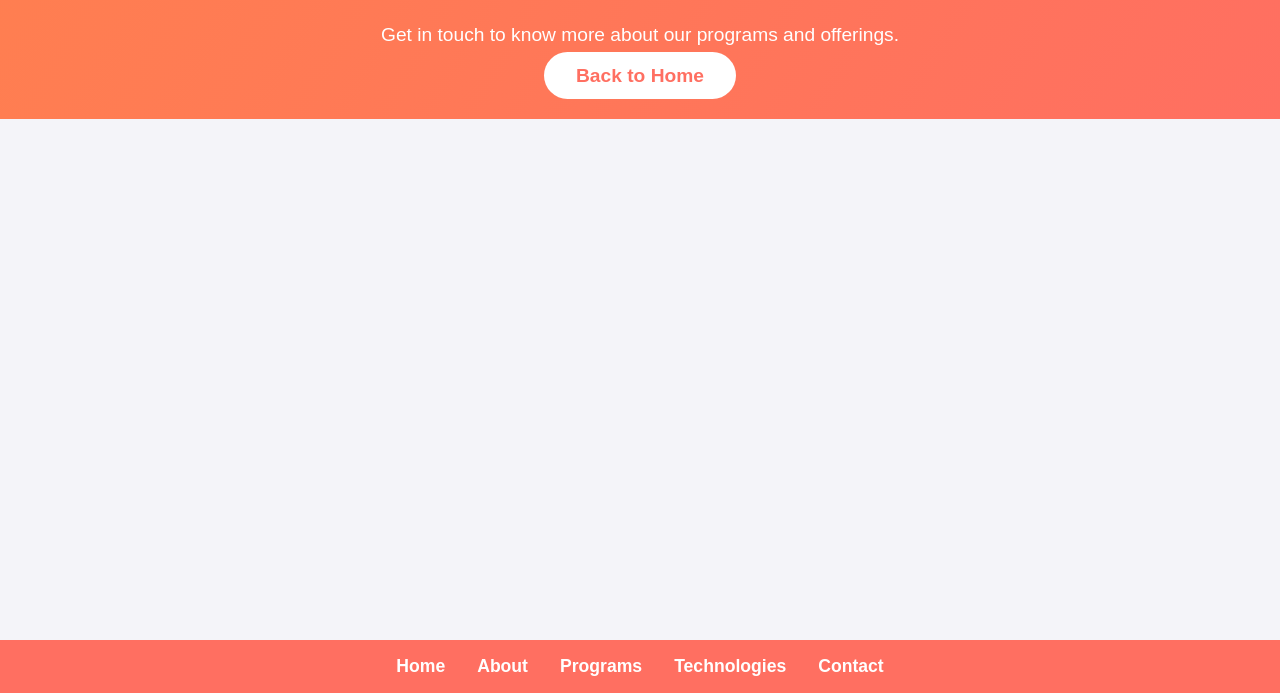
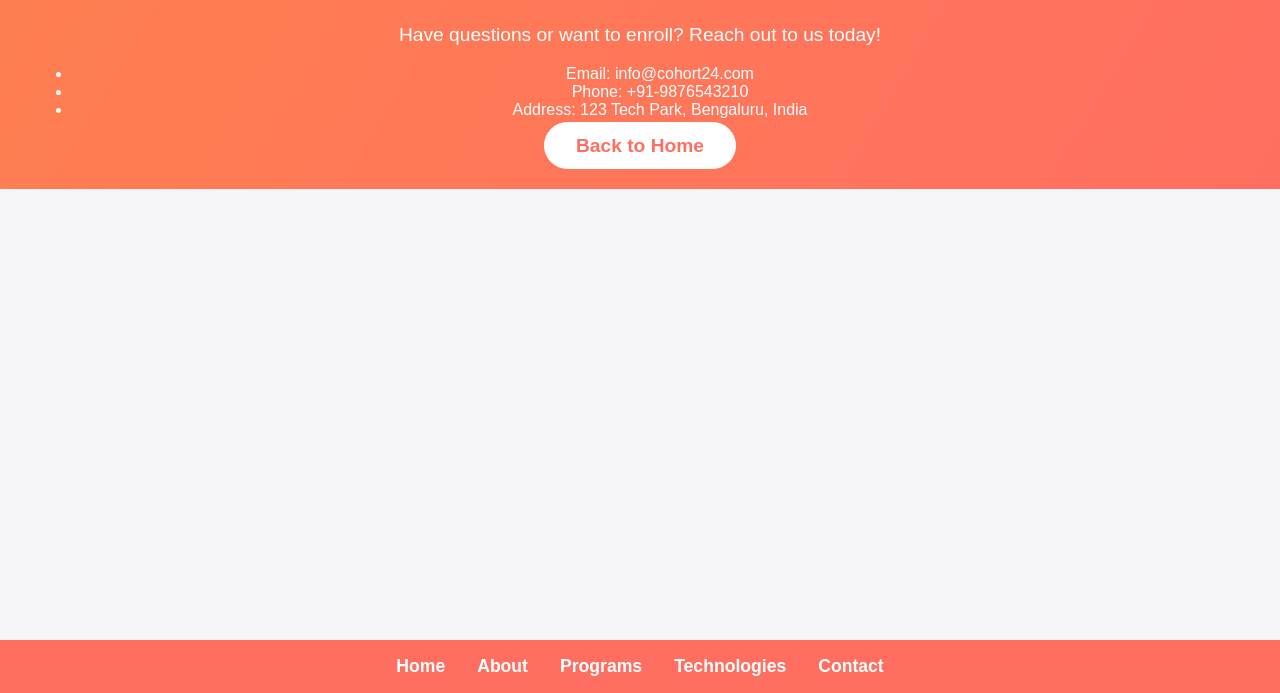
Before and after one commit to ChhayankS/Doss-Website, a plain HTML site: page contact.html in a window 1280 px wide. Shown: the part 107-800 px from the top of the page. Drawn offline with Linux system fonts and the light colour scheme.

Commit message:
Update contact.html

```diff
--- a/contact.html
+++ b/contact.html
@@ -9,7 +9,12 @@
 <body>
     <header>
         <h1>Contact Us</h1>
-        <p>Get in touch to know more about our programs and offerings.</p>
+        <p>Have questions or want to enroll? Reach out to us today!</p>
+        <ul>
+            <li>Email: info@cohort24.com</li>
+            <li>Phone: +91-9876543210</li>
+            <li>Address: 123 Tech Park, Bengaluru, India</li>
+        </ul>
         <a href="index.html" class="cta-button">Back to Home</a>
     </header>
     <nav class="navbar">
```
